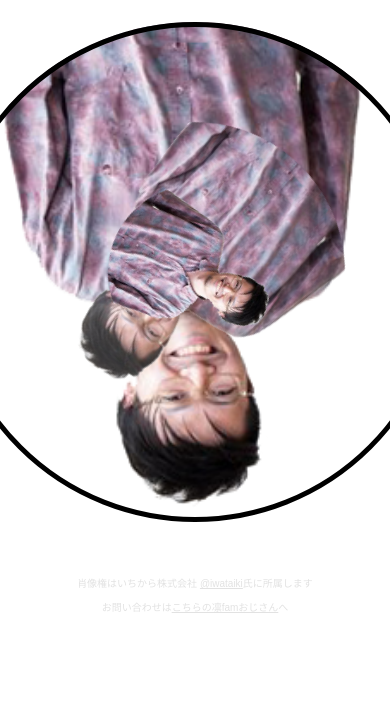
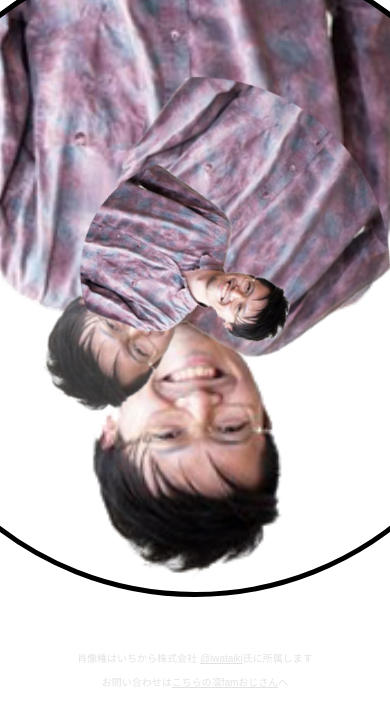
Before and after one commit to niltea/cco-clock, a website built with webpack: page docs/index.html in a window 390 px wide. Shown: the part 138-844 px from the top of the page. Built offline with nearby package versions, Linux system fonts and the light colour scheme.

Commit message:
fix: スタイル調整

```diff
--- a/src/sass/style.scss
+++ b/src/sass/style.scss
@@ -1,24 +1,35 @@
 @import url("~reset.css");
 
 $baseColor: #a432c5;
-
+html,
+body{
+	width:100%;
+	height:100%;
+	overflow:hidden;
+	margin:0;
+	padding:0;
+	border:none;
+}
 #wrapper {
 	overflow: hidden;
 	display: flex;
 	justify-content: center;
 	align-items: center;
 	flex-direction: column;
-	min-height: 100vh;
 	line-height: 1.5em;
 	font-family: sans-serif;
+	width:100%;
+	height:100%;
 }
 h1 {
+	padding-top: 30px;
 	margin-bottom: 50px;
 	color: #23209d;
 	font-family: 'Raleway', sans-serif;
 	font-weight: 100;
 }
 .desc {
+	padding-bottom: 30px;
 	margin-top: 50px;
 	text-align: center;
 	font-size: 10px;
@@ -36,6 +47,7 @@ h1 {
 	box-sizing: border-box;
 	border-radius: 50%;
 	opacity: 0;
+	flex-shrink: 0;
 	&.is--shown {
 		opacity: 1;
 		transition: opacity 0.3s;
@@ -52,12 +64,6 @@ h1 {
 		border-radius: 50%;
 	}
 }
-$clockSize: 500px;
-.clock {
-	width: $clockSize;
-	height: $clockSize;
-}
-
 .hand {
 	position: absolute;
 	background: url(/images/katamuki.png) 0 0 no-repeat;
@@ -73,31 +79,13 @@ $clockSize: 500px;
 		transition: none;
 	}
 	&.hand--hour {
-		$handSize: $clockSize * 0.35;
-		$margin: $handSize * -0.5;
-		width: $handSize;
-		height: $handSize;
-		margin-left: $margin;
-		margin-top: $margin;
 		z-index: 500;
 	}
 	&.hand--min {
-		$handSize: $clockSize * 0.6;
-		$margin: $handSize * -0.5;
-		width: $handSize;
-		height: $handSize;
-		margin-left: $margin;
-		margin-top: $margin;
 		z-index: 300;
 		opacity: 0.8;
 	}
 	&.hand--sec {
-		$handSize: $clockSize * 1;
-		$margin: $handSize * -0.5;
-		width: $handSize;
-		height: $handSize;
-		margin-left: $margin;
-		margin-top: $margin;
 		z-index: 100;
 	}
 }
@@ -106,10 +94,69 @@ $clockSize: 500px;
 	h1 {
 		font-size: 38px;
 	}
+
+	$clockSize: 750px;
+	.clock {
+		width: $clockSize;
+		height: $clockSize;
+	}
+	.hand--hour {
+		$handSize: $clockSize * 0.35;
+		$margin: $handSize * -0.5;
+		width: $handSize;
+		height: $handSize;
+		margin-left: $margin;
+		margin-top: $margin;
+	}
+	.hand--min {
+		$handSize: $clockSize * 0.6;
+		$margin: $handSize * -0.5;
+		width: $handSize;
+		height: $handSize;
+		margin-left: $margin;
+		margin-top: $margin;
+	}
+	.hand--sec {
+		$handSize: $clockSize * 1;
+		$margin: $handSize * -0.5;
+		width: $handSize;
+		height: $handSize;
+		margin-left: $margin;
+		margin-top: $margin;
+	}
 }
 
 @media screen and (max-width: 750px) {
 	h1 {
 		font-size: 42px;
 	}
+	$clockSize: 650px;
+	.clock {
+		width: $clockSize;
+		height: $clockSize;
+	}
+	.hand--hour {
+		$handSize: $clockSize * 0.35;
+		$margin: $handSize * -0.5;
+		width: $handSize;
+		height: $handSize;
+		margin-left: $margin;
+		margin-top: $margin;
+	}
+	.hand--min {
+		$handSize: $clockSize * 0.6;
+		$margin: $handSize * -0.5;
+		width: $handSize;
+		height: $handSize;
+		margin-left: $margin;
+		margin-top: $margin;
+	}
+	.hand--sec {
+		$handSize: $clockSize * 1;
+		$margin: $handSize * -0.5;
+		width: $handSize;
+		height: $handSize;
+		margin-left: $margin;
+		margin-top: $margin;
+	}
 }
```
Also changed, not shown: docs/css/style.css.
